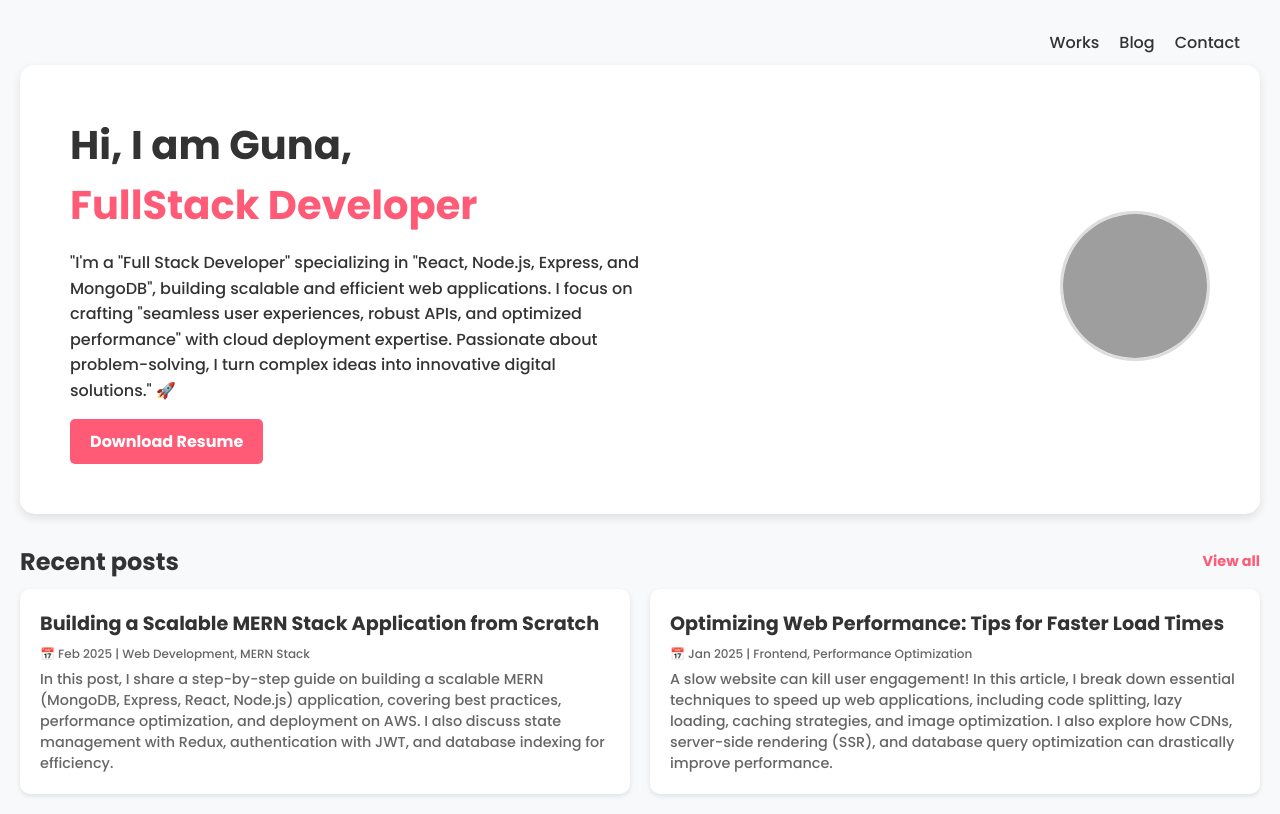
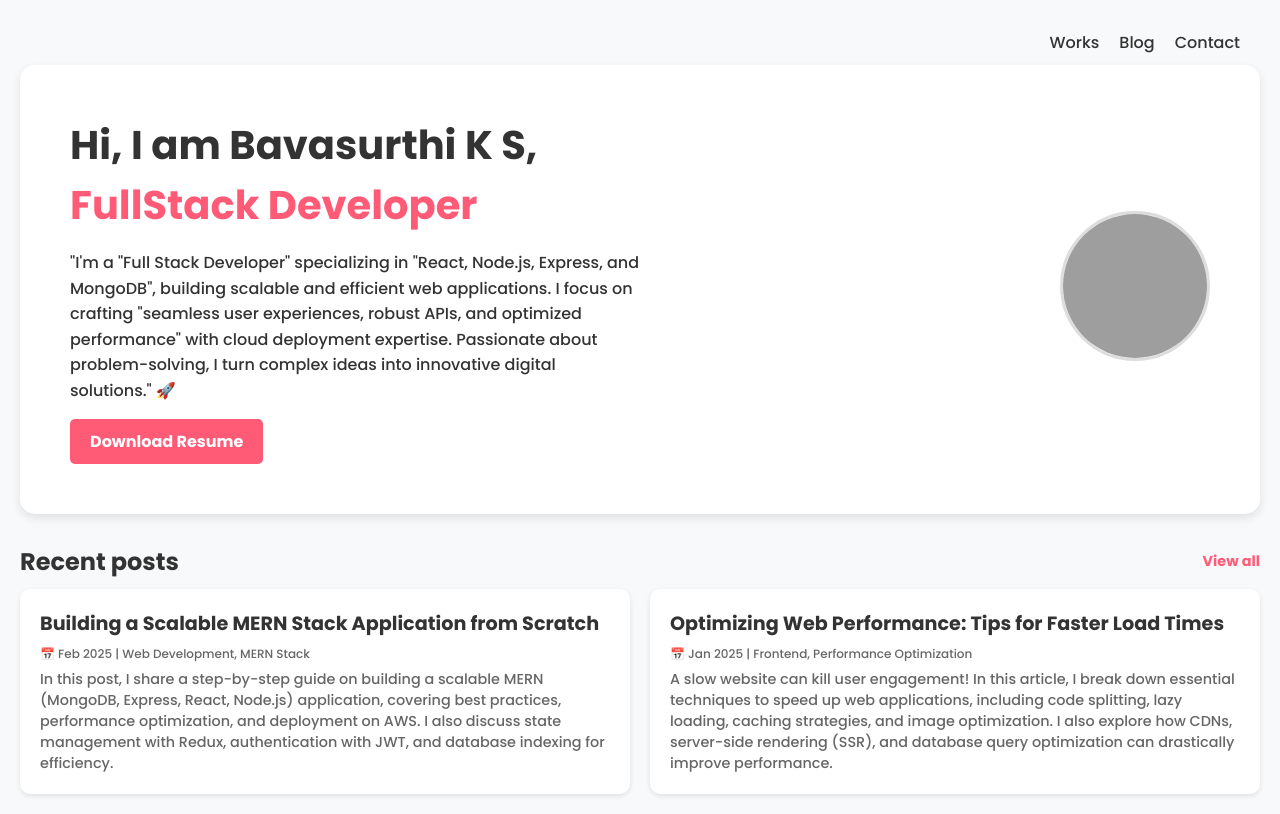
Before and after one commit to Bavasurthi29/surthi2005, a plain HTML site: page index.html in a window 1280 px wide. Drawn offline with Linux system fonts and the light colour scheme; grey boxes are pictures that could not be loaded.

Commit message:
Update index.html

```diff
--- a/index.html
+++ b/index.html
@@ -20,7 +20,7 @@
 
     <section class="hero">
         <div class="hero-content">
-            <h1>Hi, I am Guna,<br> <span>FullStack Developer</span></h1>
+            <h1>Hi, I am Bavasurthi K S,<br> <span>FullStack Developer</span></h1>
             <p>"I'm a "Full Stack Developer" specializing in "React, Node.js, Express, and MongoDB", building scalable and efficient web applications. I focus on crafting "seamless user experiences, robust APIs, and optimized performance" with cloud deployment expertise. Passionate about problem-solving, I turn complex ideas into innovative digital solutions." 🚀</p>
             <a href="#" class="btn">Download Resume</a>
         </div>
```
